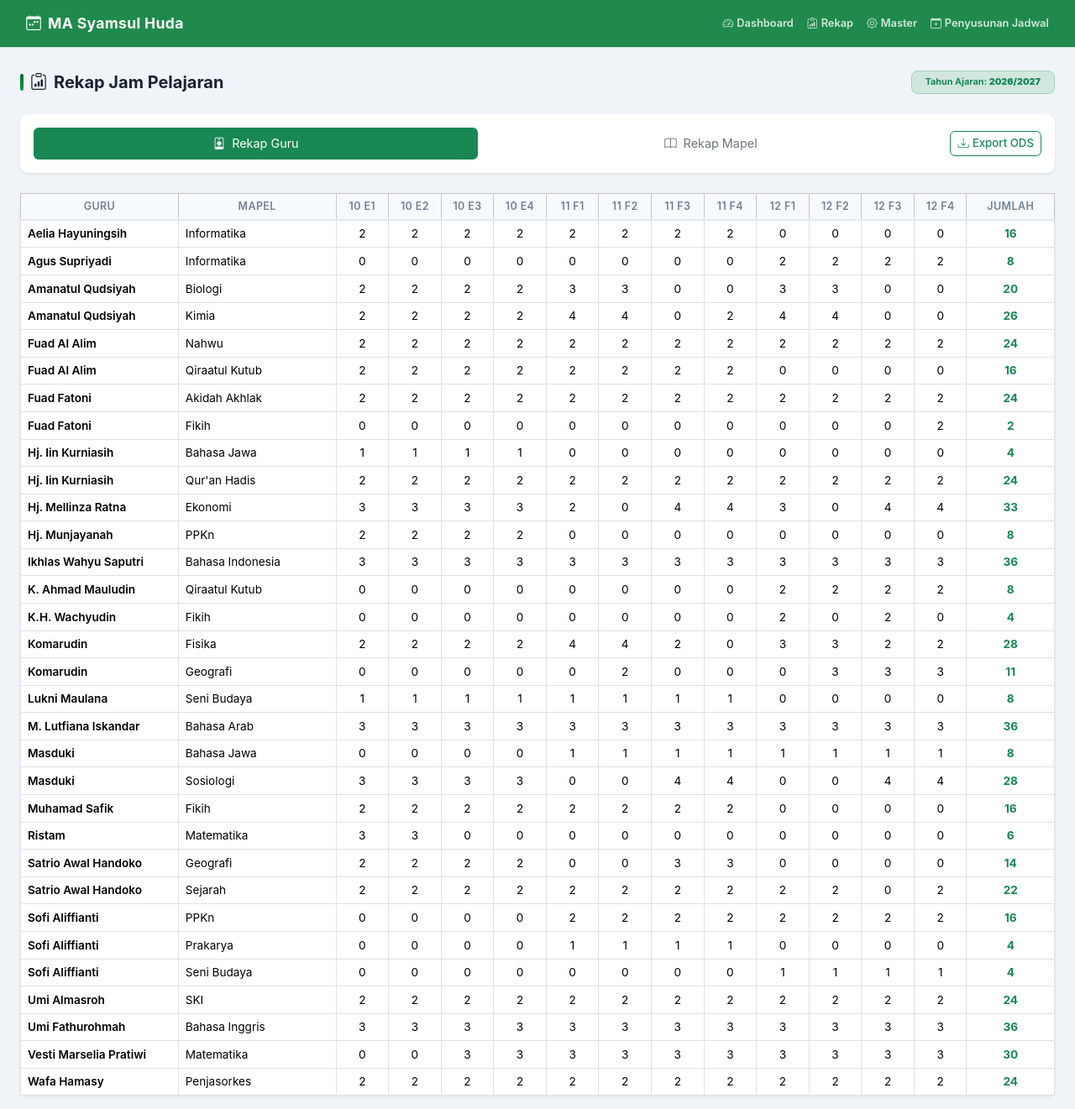
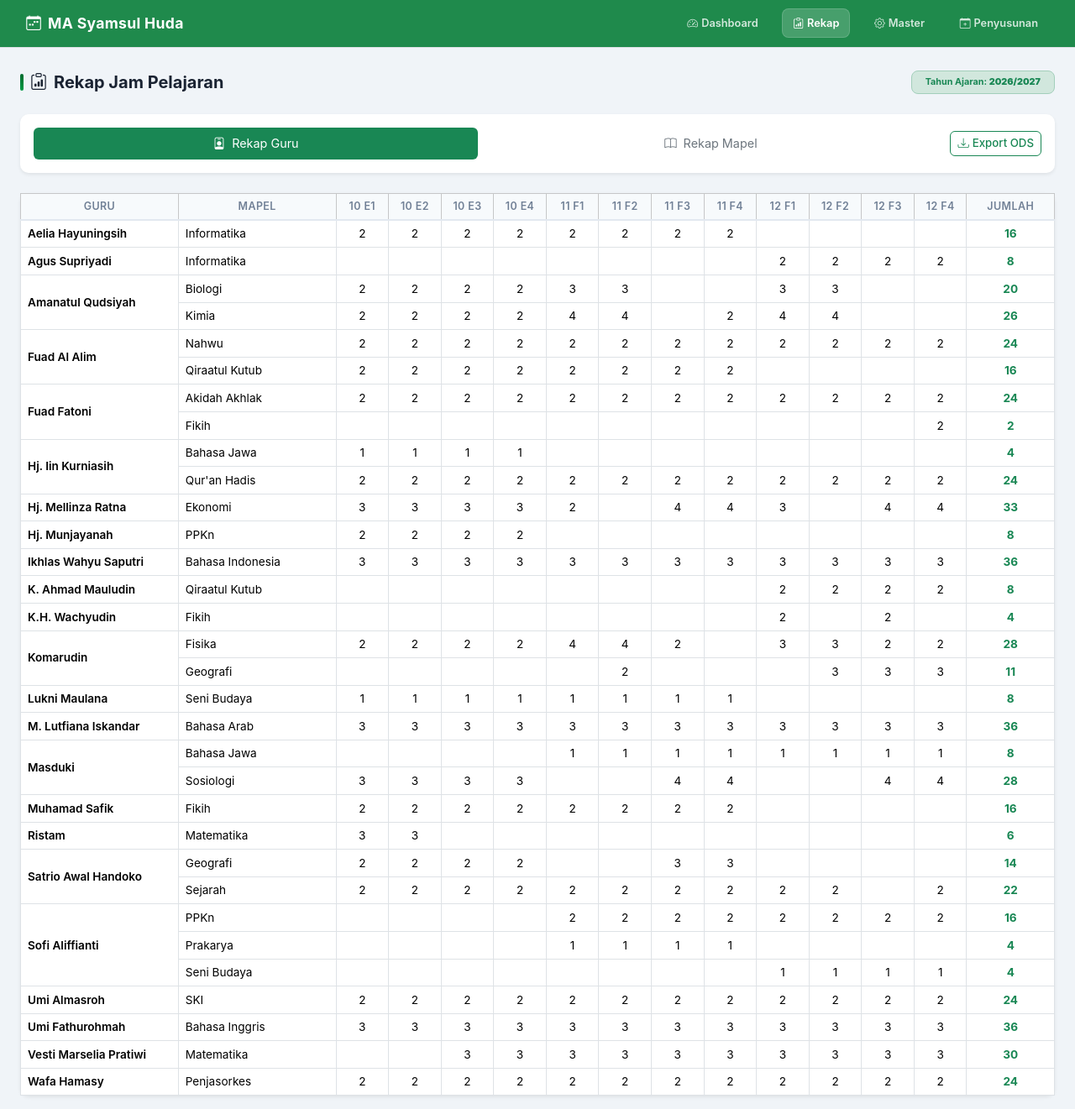
Before and after one commit to agus2s/jadwal-grid, a PHP site: page /report.php in a window 1280 px wide. Shown: the whole page at 84% size. Run offline with PHP 8.4, Linux system fonts and the light colour scheme; data comes from the database, SQL or seed files in the repository; both versions use the stored data as it was after the commit.

Commit message:
Polish UI and improve report/schedule behavior
Refine UI and UX across the app: add navbar .nav-link styles, adjust button colors and outline variants, reduce schedule cell heights, add .dashboard-cell, and tweak .cell-entry spacing in CSS. index.php now uses dashboard-cell for dashboard layout. report.php hides zero values and groups teacher rows with rowspan for cleaner reports. schedule.php embeds a hidden delete button into each cell-entry and adds JS to toggle it on click. templates/header.php detects current page and applies active-nav to nav links. (database/jadwal.sqlite updated)

```diff
--- a/assets/css/app.css
+++ b/assets/css/app.css
@@ -32,6 +32,27 @@ body {
     font-weight: 700;
     font-size: 1.1rem;
     letter-spacing: .3px;
+}
+
+.navbar .nav-link {
+    padding: .5rem .8rem;
+    border-radius: 8px;
+    transition: background .15s ease, color .15s ease, box-shadow .15s ease;
+    opacity: .9;
+}
+
+.navbar .nav-link:hover,
+.navbar .nav-link:focus {
+    background: rgba(255, 255, 255, 0.12);
+    color: #fff !important;
+    opacity: 1;
+}
+
+.navbar .nav-link.active-nav {
+    background: rgba(255, 255, 255, 0.18);
+    color: #fff !important;
+    box-shadow: inset 0 0 0 1px rgba(255, 255, 255, 0.15);
+    opacity: 1;
 }
 
 .navbar .text-white {
--- a/index.php
+++ b/index.php
@@ -179,7 +179,7 @@ if ($tab === 'rombel' && $selected_class_id) {
                             <tr>
                                 <td class="fw-bold text-success bg-light">JP <?= $jp ?></td>
                                 <?php foreach ($days as $d): ?>
-                                    <td class="p-2" style="height: 75px; vertical-align: top;">
+                                    <td class="dashboard-cell p-2">
                                         <?php
                                         $cell_found = false;
                                         foreach ($rows as $r) {
--- a/report.php
+++ b/report.php
@@ -99,9 +99,11 @@ foreach ($stmt->fetchAll() as $row) {
                                     <tr>
                                         <td class="fw-semibold text-start"><?= e($row['subject']) ?></td>
                                         <?php foreach ($classNames as $className): ?>
-                                            <td><?= (int) ($row['per_class'][$className] ?? 0) ?></td>
+                                            <?php $subjectValue = (int) ($row['per_class'][$className] ?? 0); ?>
+                                            <td><?= $subjectValue > 0 ? $subjectValue : '' ?></td>
                                         <?php endforeach; ?>
-                                        <td class="fw-bold text-success"><?= (int) $row['total'] ?></td>
+                                        <?php $subjectTotal = (int) $row['total']; ?>
+                                        <td class="fw-bold text-success"><?= $subjectTotal > 0 ? $subjectTotal : '' ?></td>
                                     </tr>
                                 <?php endforeach; ?>
                             <?php else: ?>
@@ -131,14 +133,26 @@ foreach ($stmt->fetchAll() as $row) {
                         </thead>
                         <tbody>
                             <?php if ($teacherReport): ?>
-                                <?php foreach ($teacherReport as $row): ?>
+                                <?php $teacherRows = array_values($teacherReport); ?>
+                                <?php foreach ($teacherRows as $index => $row): ?>
+                                    <?php $sameTeacherAsPrevious = $index > 0 && $teacherRows[$index - 1]['teacher'] === $row['teacher']; ?>
+                                    <?php $teacherRowSpan = 1; ?>
+                                    <?php if (!$sameTeacherAsPrevious): ?>
+                                        <?php for ($j = $index + 1; $j < count($teacherRows) && $teacherRows[$j]['teacher'] === $row['teacher']; $j++): ?>
+                                            <?php $teacherRowSpan++; ?>
+                                        <?php endfor; ?>
+                                    <?php endif; ?>
                                     <tr>
-                                        <td class="fw-semibold text-start"><?= e($row['teacher']) ?></td>
+                                        <?php if (!$sameTeacherAsPrevious): ?>
+                                            <td class="fw-semibold text-start" rowspan="<?= $teacherRowSpan ?>"><?= e($row['teacher']) ?></td>
+                                        <?php endif; ?>
                                         <td class="text-start"><?= e($row['subject']) ?></td>
                                         <?php foreach ($classNames as $className): ?>
-                                            <td><?= (int) ($row['per_class'][$className] ?? 0) ?></td>
+                                            <?php $teacherValue = (int) ($row['per_class'][$className] ?? 0); ?>
+                                            <td><?= $teacherValue > 0 ? $teacherValue : '' ?></td>
                                         <?php endforeach; ?>
-                                        <td class="fw-bold text-success"><?= (int) $row['total'] ?></td>
+                                        <?php $teacherTotal = (int) $row['total']; ?>
+                                        <td class="fw-bold text-success"><?= $teacherTotal > 0 ? $teacherTotal : '' ?></td>
                                     </tr>
                                 <?php endforeach; ?>
                             <?php else: ?>
--- a/templates/header.php
+++ b/templates/header.php
@@ -1,4 +1,18 @@
-<?php $title=$title??'Jadwal MA Syamsul Huda';?>
+<?php
+$title = $title ?? 'Jadwal MA Syamsul Huda';
+$currentPage = basename($_SERVER['PHP_SELF'] ?? 'index.php');
+$activeNav = '';
+
+if ($currentPage === 'index.php') {
+    $activeNav = 'dashboard';
+} elseif ($currentPage === 'report.php') {
+    $activeNav = 'report';
+} elseif ($currentPage === 'master.php') {
+    $activeNav = 'master';
+} elseif ($currentPage === 'schedule.php') {
+    $activeNav = 'schedule';
+}
+?>
 <!doctype html><html lang=id>
     <head>
         <meta charset=utf-8>
@@ -18,17 +32,17 @@
                     </a>
                 </div>
                 <div class="d-flex align-items-center gap-3">
-                    <a class="nav-link text-white fw-semibold" href=index.php>
+                    <a class="nav-link text-white fw-semibold <?= $activeNav === 'dashboard' ? 'active-nav' : '' ?>" href=index.php>
                         <i class="bi bi-speedometer2 me-1"></i>Dashboard
                     </a>
-                    <a class="nav-link text-white fw-semibold" href=report.php>
+                    <a class="nav-link text-white fw-semibold <?= $activeNav === 'report' ? 'active-nav' : '' ?>" href=report.php>
                         <i class="bi bi-clipboard-data me-1"></i>Rekap
                     </a>
-                    <a class="nav-link text-white fw-semibold" href="master.php?type=teachers">
+                    <a class="nav-link text-white fw-semibold <?= $activeNav === 'master' ? 'active-nav' : '' ?>" href="master.php?type=teachers">
                         <i class="bi bi-gear me-1"></i>Master
                     </a>
-                    <a class="nav-link text-white fw-semibold" href=schedule.php>
-                        <i class="bi bi-calendar-plus me-1"></i>Penyusunan Jadwal
+                    <a class="nav-link text-white fw-semibold <?= $activeNav === 'schedule' ? 'active-nav' : '' ?>" href=schedule.php>
+                        <i class="bi bi-calendar-plus me-1"></i>Penyusunan
                     </a>
                 </div>
             </div>
```
Also changed, not shown: other parts of assets/css/app.css (+30 -8 lines), schedule.php (+38 -4 lines), database/jadwal.sqlite.
